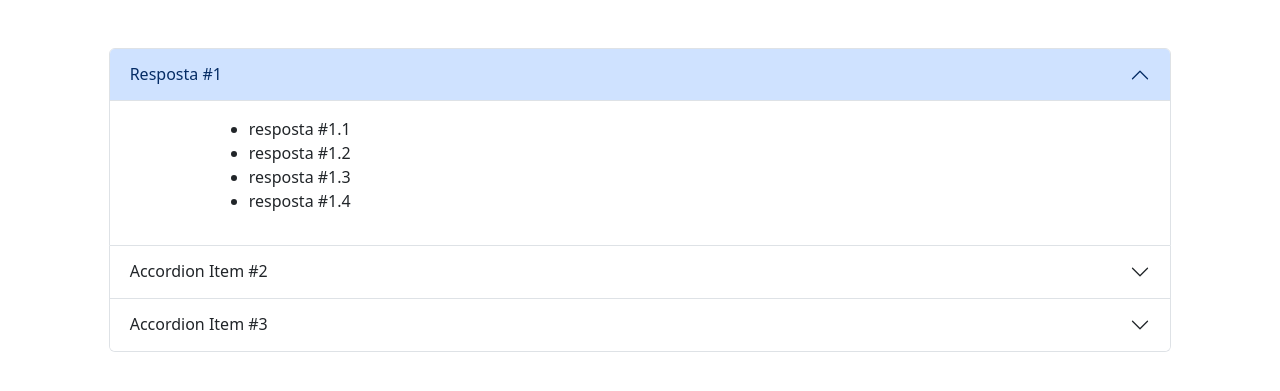
After one commit to GabrielGomesSantos/Sistema_de_Avalia-o, a PHP site: template src/pages/accordion-test.php in a window 1280 px wide. The commit adds this page. Shown: the top 391 px of the page. Run offline with PHP 8.4, Linux system fonts and the light colour scheme; the template is opened without the code that fills it, so the values that code supplies are empty.

Commit message:
Aasd
asd

```diff
--- /dev/null
+++ b/src/pages/accordion-test.php
@@ -0,0 +1,77 @@
+<!doctype html>
+<html lang="en">
+  <head>
+    <meta charset="utf-8">
+    <meta name="viewport" content="width=device-width, initial-scale=1">
+    <title>Bootstrap demo</title>
+    <link href="https://cdn.jsdelivr.net/npm/bootstrap@5.3.3/dist/css/bootstrap.min.css" rel="stylesheet" integrity="sha384-QWTKZyjpPEjISv5WaRU9OFeRpok6YctnYmDr5pNlyT2bRjXh0JMhjY6hW+ALEwIH" crossorigin="anonymous">
+  </head>
+  <body>
+
+    <div class="row mt-5">
+        <div class="col-10 offset-1">
+        <div class="accordion" id="accordionAnswers">
+      <div class="accordion-item">
+        <h2 class="accordion-header">
+          <button class="accordion-button" type="button" data-bs-toggle="collapse" data-bs-target="#collapseOne" aria-expanded="true" aria-controls="collapseOne">
+            Resposta #1
+          </button>
+        </h2>
+        <div id="collapseOne" class="accordion-collapse collapse show" data-bs-parent="#accordionExample">
+          <div class="accordion-body">
+
+            <div class="row">
+                <div class="col-4 offset-1">
+                    <ul>
+                        <li>
+                            resposta #1.1
+                        </li>
+                        <li>
+                            resposta #1.2
+                        </li>
+                        <li>
+                            resposta #1.3
+                        </li>
+                        <li>
+                            resposta #1.4
+                        </li>
+                    </ul>
+                </div>
+            </div>
+
+          </div>
+        </div>
+      </div>
+
+      <div class="accordion-item">
+        <h2 class="accordion-header">
+          <button class="accordion-button collapsed" type="button" data-bs-toggle="collapse" data-bs-target="#collapseTwo" aria-expanded="false"    aria-controls="collapseTwo">
+            Accordion Item #2
+          </button>
+        </h2>
+        <div id="collapseTwo" class="accordion-collapse collapse" data-bs-parent="#accordionExample">
+          <div class="accordion-body">
+            <strong>This is the second item's accordion body.</strong> It is hidden by default, until the collapse plugin adds the appropriate classes that we use  to style each element. These classes control the overall appearance, as well as the showing and hiding via CSS transitions. You can modify any of this   with custom CSS or overriding our default variables. It's also worth noting that just about any HTML can go within the <code>.accordion-body</code>,  though the transition does limit overflow.
+          </div>
+        </div>
+      </div>
+      <div class="accordion-item">
+        <h2 class="accordion-header">
+          <button class="accordion-button collapsed" type="button" data-bs-toggle="collapse" data-bs-target="#collapseThree" aria-expanded="false"  aria-controls="collapseThree">
+            Accordion Item #3
+          </button>
+        </h2>
+        <div id="collapseThree" class="accordion-collapse collapse" data-bs-parent="#accordionExample">
+          <div class="accordion-body">
+            <strong>This is the third item's accordion body.</strong> It is hidden by default, until the collapse plugin adds the appropriate classes that we use   to style each element. These classes control the overall appearance, as well as the showing and hiding via CSS transitions. You can modify any of this    with custom CSS or overriding our default variables. It's also worth noting that just about any HTML can go within the <code>.accordion-body</code>,   though the transition does limit overflow.
+          </div>
+        </div>
+      </div>
+    </div>
+        </div>
+    </div>
+
+
+    <script src="https://cdn.jsdelivr.net/npm/bootstrap@5.3.3/dist/js/bootstrap.bundle.min.js" integrity="sha384-YvpcrYf0tY3lHB60NNkmXc5s9fDVZLESaAA55NDzOxhy9GkcIdslK1eN7N6jIeHz" crossorigin="anonymous"></script>
+  </body>
+</html>
--- a/src/pages/respostas_read.php
+++ b/src/pages/respostas_read.php
@@ -60,8 +60,10 @@
                 echo '</div>';
                 echo '</div>';
                 echo '</div>';
+
             }
         }
+        include ('accordion-test.php');
 
         ?>
 
```
Also changed, not shown: src/pages/form.php (+13 -0 lines).
